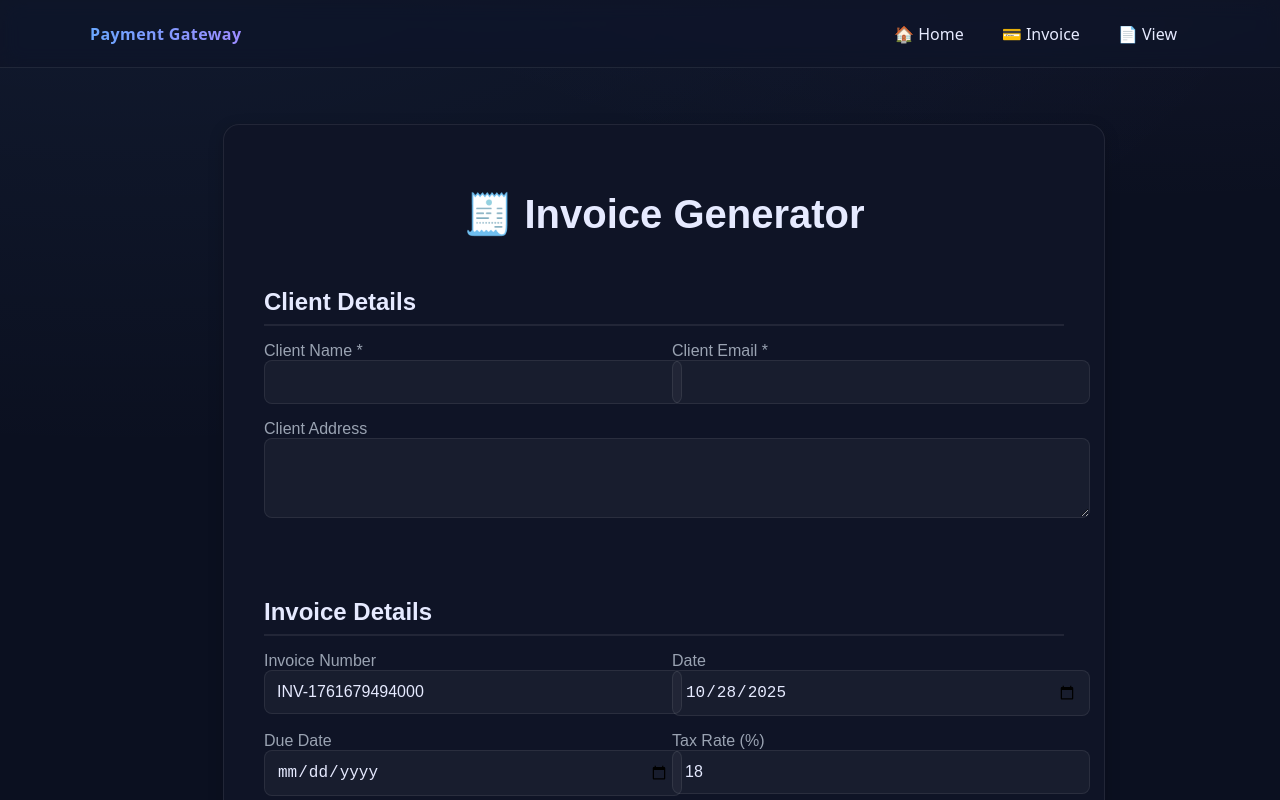
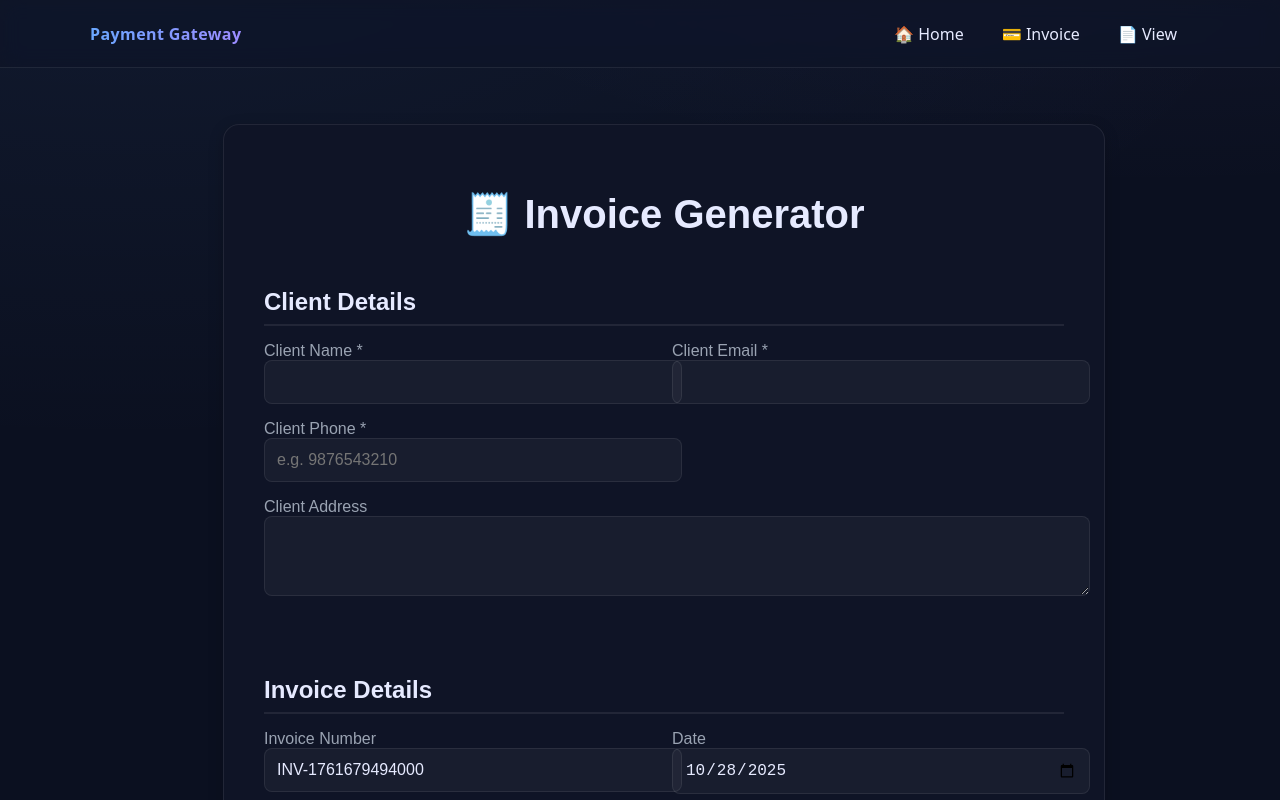
Before and after one commit to bratatech/payment_gateway, a React (Vite) app in the folder frontend/: page /invoice in a window 1280 px wide. Shown: the top 800 px of the page. Built offline with nearby package versions, Linux system fonts and the light colour scheme; no server answers.

Commit message:
Frontend added

```diff
--- a/frontend/src/pages/invoice.jsx
+++ b/frontend/src/pages/invoice.jsx
@@ -13,6 +13,7 @@ export default function Invoice() {
     dueDate: "",
     clientName: "",
     clientEmail: "",
+    clientPhone: "",
     clientAddress: "",
     items: [{ description: "", quantity: 1, price: 0 }],
     taxRate: 18,
@@ -107,6 +108,18 @@ export default function Invoice() {
                   value={invoiceData.clientEmail}
                   onChange={handleChange}
                   className="form-input"
+                  required
+                />
+              </div>
+              <div>
+                <label className="form-label">Client Phone *</label>
+                <input
+                  type="tel"
+                  name="clientPhone"
+                  value={invoiceData.clientPhone}
+                  onChange={handleChange}
+                  className="form-input"
+                  placeholder="e.g. 9876543210"
                   required
                 />
               </div>
```
